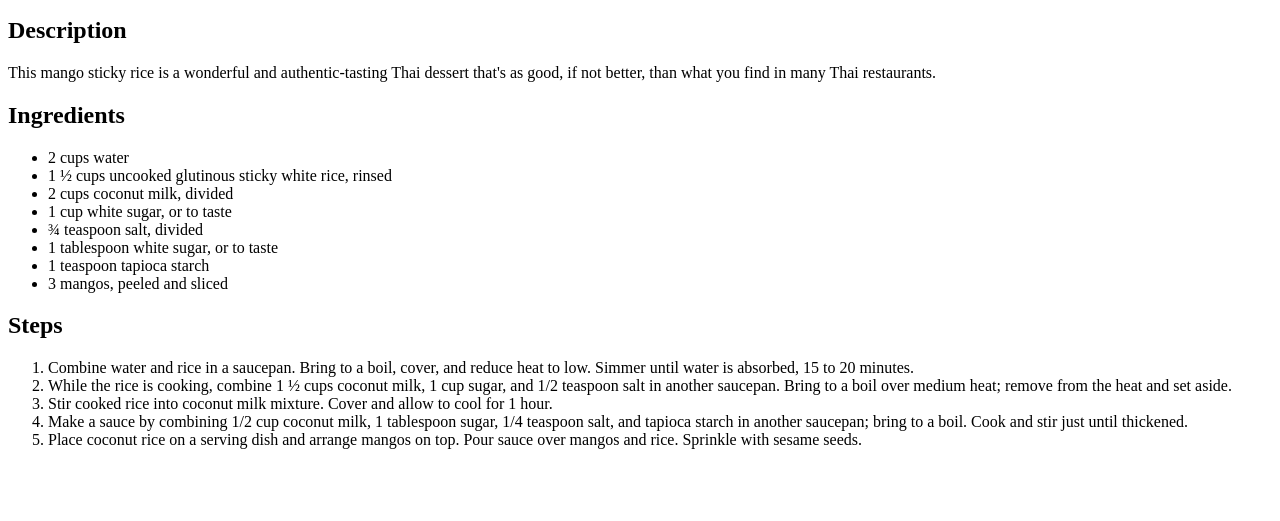
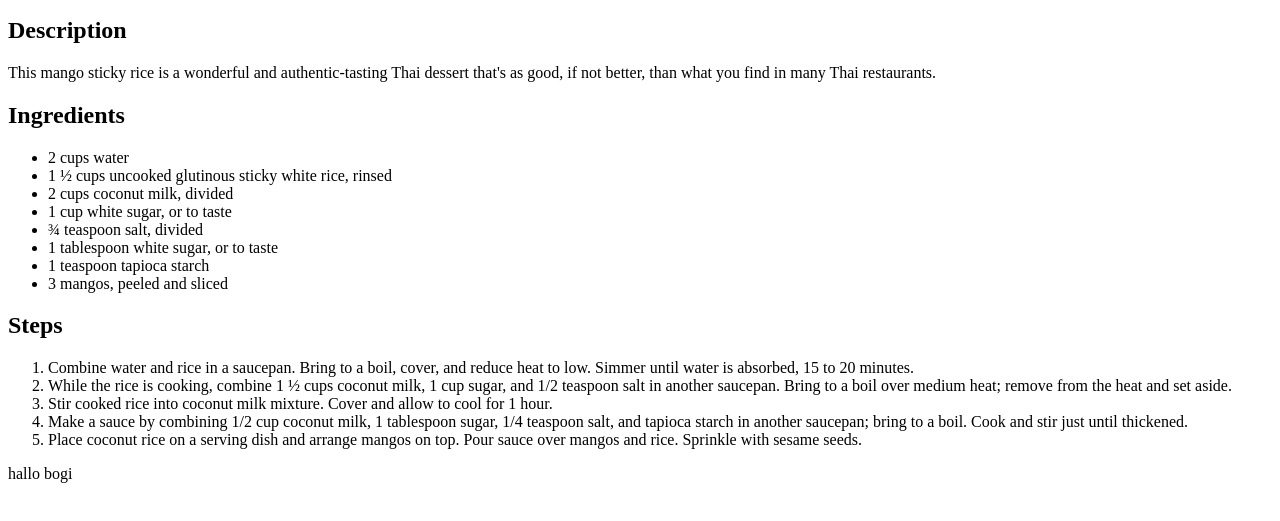
Before and after one commit to pipi2201/odin-recipes, a plain HTML site: page recipes/mangostickyrice.html in a window 1280 px wide. Shown: the part 101-622 px from the top of the page. Drawn offline with Linux system fonts and the light colour scheme.

Commit message:
fix: typo

```diff
--- a/recipes/mangostickyrice.html
+++ b/recipes/mangostickyrice.html
@@ -29,5 +29,6 @@
         <li>Make a sauce by combining 1/2 cup coconut milk, 1 tablespoon sugar, 1/4 teaspoon salt, and tapioca starch in another saucepan; bring to a boil. Cook and stir just until thickened.</li>
         <li>Place coconut rice on a serving dish and arrange mangos on top. Pour sauce over mangos and rice. Sprinkle with sesame seeds.</li>
     </ol>
+    <p>hallo bogi</p>
 </body>
 </html>
```
Also changed, not shown: 1 other file.
